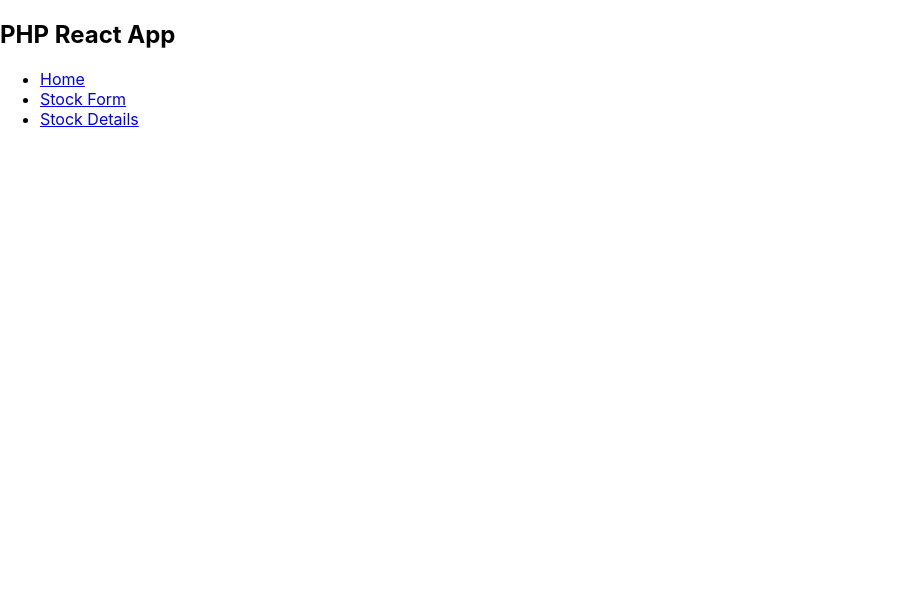
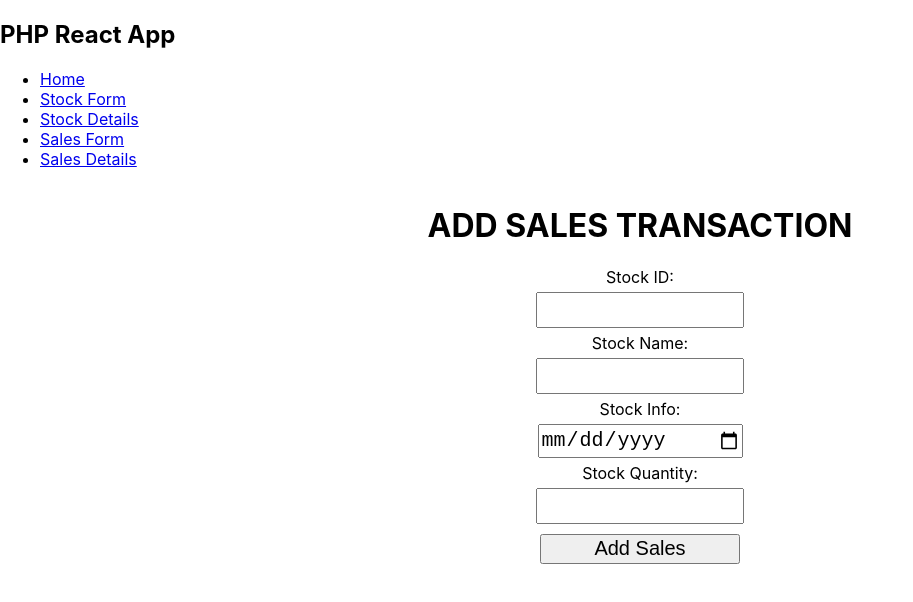
Before and after one commit to IsaacMac7/MSP_lab9_1, a React (Create React App) app in the folder client/: page /salesform in a window 1280 px wide. Shown: the top 602 px of the page, without its empty margins (0-913 px from the left). Built offline with nearby package versions, Linux system fonts and the light colour scheme.

Commit message:
Test
I Guess I Am Commiting???

```diff
--- a/client/src/App.js
+++ b/client/src/App.js
@@ -7,6 +7,8 @@ import StockDetails from './StockDetails';
 import NavBar from './Navbar';
 import  {Route, Link } from "react-router-dom";
 import StockEdit from "./StockEdit";
+import SalesForm from "./SalesForm";
+import SalesDetails from "./SalesDetails";
 
 class App extends React.Component {
 
@@ -23,7 +25,9 @@ class App extends React.Component {
         <Route exact path="/" component={Home} />
         <Route exact path="/stockform" component={StockForm} />
         <Route exact path="/stockdetails" component={StockDetails} />
-        <Route exact path="/update" component={() => <StockEdit/>} />
+        <Route exact path="/salesform" component={SalesForm} />
+        <Route exact path="/salesdetails" component={SalesDetails} />
+        <Route exact path="/stockupdate" component={() => <StockEdit/>} />
 
       </div>
 
--- a/client/src/Home.js
+++ b/client/src/Home.js
@@ -2,7 +2,7 @@ import React from 'react';
 
 function Home() {
     return(
-        <div> <h1> Home</h1></div>
+        <div><h1>Home</h1></div>
     );
 }
 
--- a/client/src/Navbar.js
+++ b/client/src/Navbar.js
@@ -8,6 +8,8 @@ function NavBar() {
             <li><Link to="/">Home</Link></li>
             <li><Link to="/stockform">Stock Form</Link></li>
             <li><Link to="/stockdetails">Stock Details</Link></li>
+            <li><Link to="/salesform">Sales Form</Link></li>
+            <li><Link to="/salesdetails">Sales Details</Link></li>
 
         </ul>
 
--- /dev/null
+++ b/client/src/SalesForm.js
@@ -0,0 +1,46 @@
+import React, { useState, useEffect } from "react";
+import axios from "axios";
+import './App.css';
+
+
+function App() {
+
+  const [salesId, setsalesId] = useState(0);
+  const [salesName, setsalesName] = useState("");
+  const [salesDate, setsalesDate] = useState("");
+  const [salesQuantity, setsalesQuantity] = useState(0);
+
+
+
+
+  const addToList = () => {
+    axios.post("http://localhost:8080/api/", {
+      salesId: salesId,
+      salesName: salesName,
+      salesDate: salesDate,
+      salesQuantity: salesQuantity,
+    });
+
+  };
+
+
+  return (
+    <div className="App">
+      <h1> ADD SALES TRANSACTION </h1>
+
+      <label> Stock ID: </label>
+      <input type="number" onChange={(event) => {setsalesId(event.target.value)}} />
+      <label> Stock Name: </label>
+      <input type="text" onChange={(event) => {setsalesName(event.target.value)}} />
+      <label> Stock Info: </label>
+      <input type="date" onChange={(event) => {setsalesDate(event.target.value)}} />
+      <label> Stock Quantity: </label>
+      <input type="text" onChange={(event) => {setsalesQuantity(event.target.value)}} />
+      <button onClick={addToList}> Add Sales </button>
+
+    </div>
+
+  );
+}
+
+export default App;
--- a/client/src/StockDetails.js
+++ b/client/src/StockDetails.js
@@ -20,12 +20,12 @@ function StockDetails() {
   const[newStockName, setNewStockName] = useState("");
 
   const updateStock = (id) => {
-    /*
+
     axios.put("http://localhost:8080/api/update", {
       id: id,
       newStockName: newStockName,
     });
-    */
+
 
   };
 
```
Also changed, not shown: client/src/SalesDetails.js (added), 1 other file (tests, documents, lock files or other folders).
